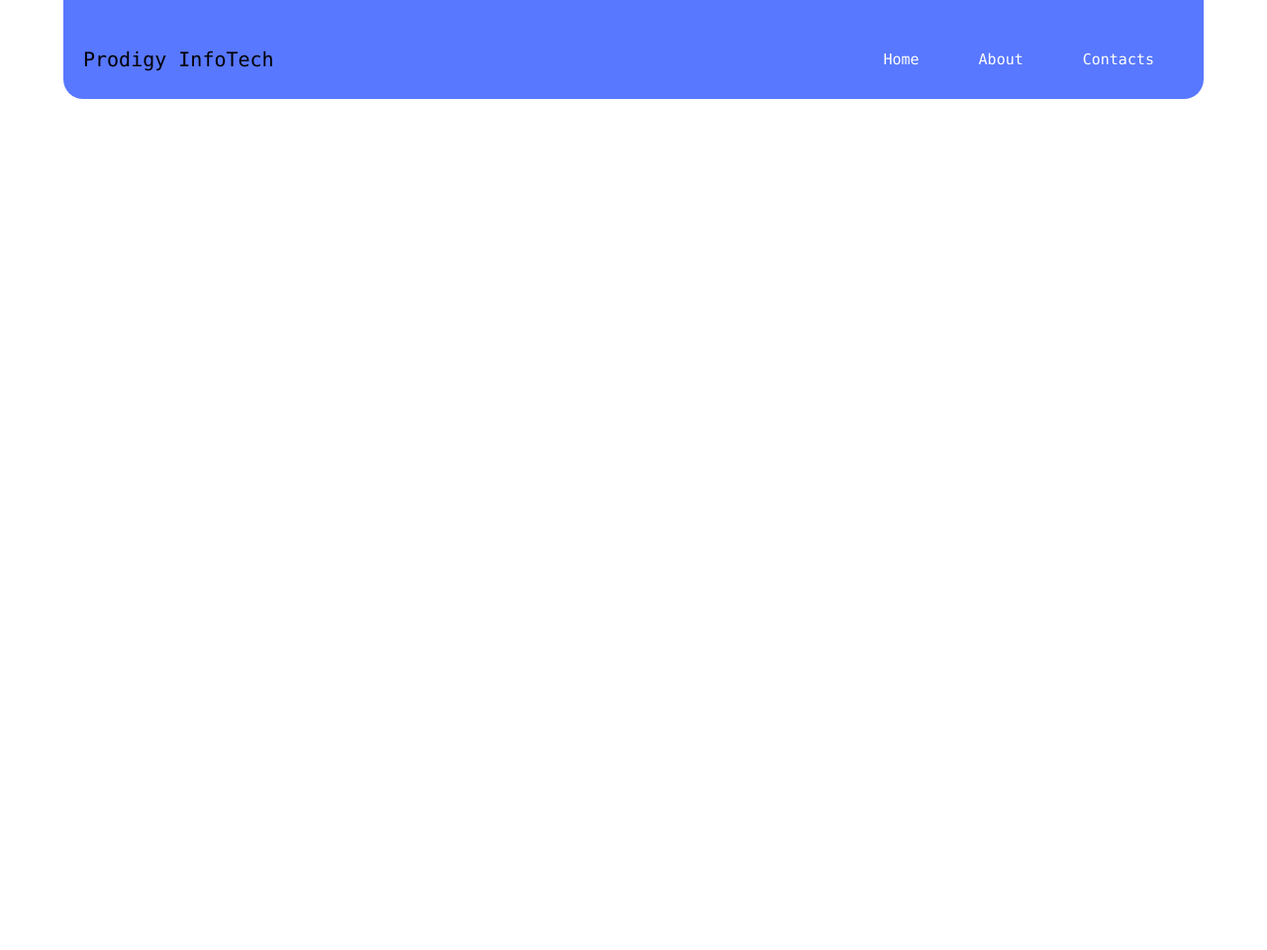
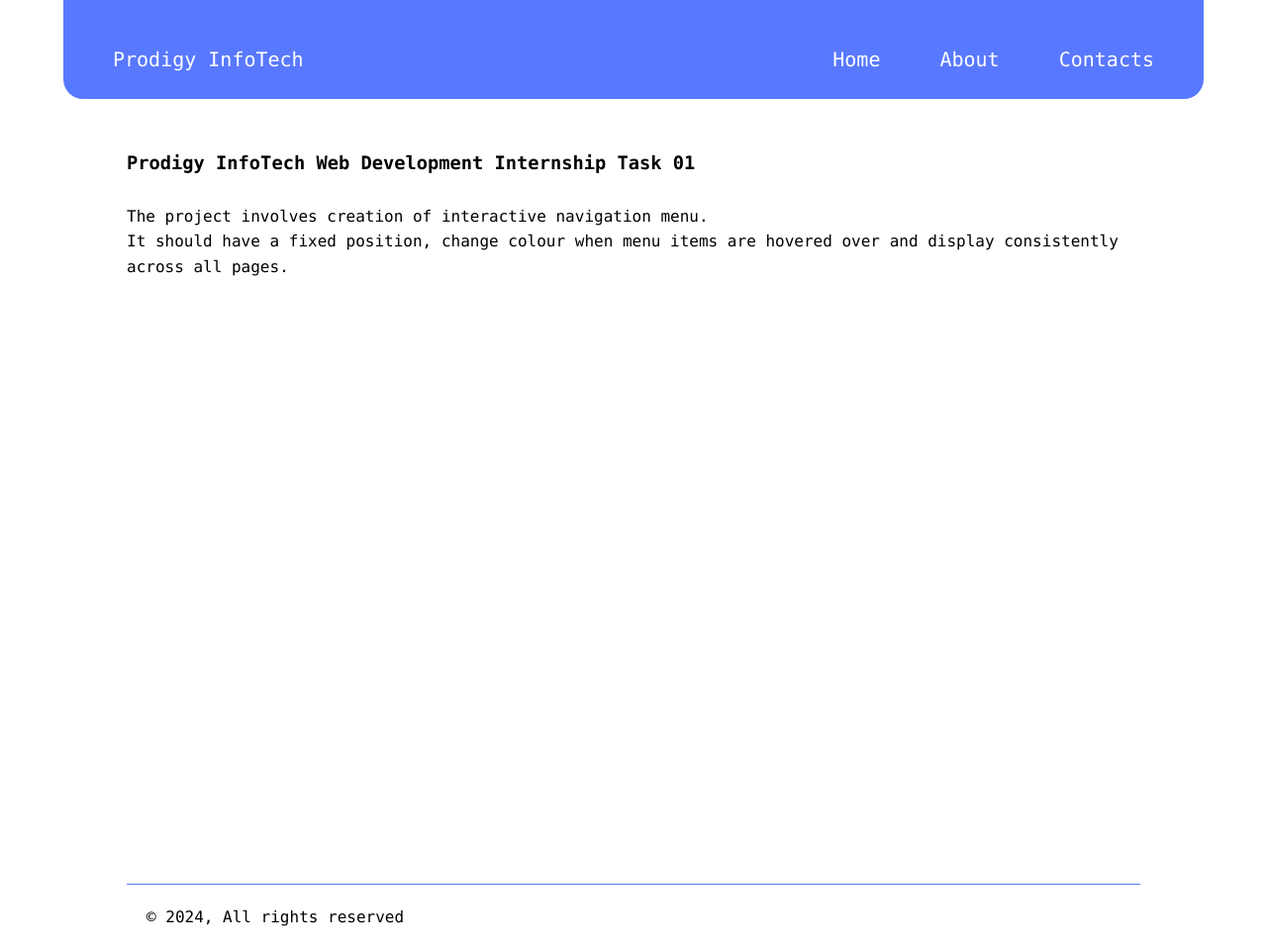
Before and after one commit to kelvinmacharia254/PRODIGY_WD_01, a plain HTML site: page index.html in a window 1280 px wide. Shown: the whole page at 99% size. Before the commit the page ends 800 px from the top, so only its background shows below. Drawn offline with Linux system fonts and the light colour scheme.

Commit message:
- set body to flex for content centering purposes with justify-content or align-items depending on flex direction. - set body to 100vh> or greater to allow scrolling to demonstrate that the nav is fixed. - put main and footer into a container and turn the container to flex. The flex items adjusts to fill available height, which makes the footer stick to the bottom.

```diff
--- a/css/styles.css
+++ b/css/styles.css
@@ -10,9 +10,12 @@ html{
 }
 /* General size */
 body{
-    min-height: 100vh;
+    min-height: 120vh; /* exceeds 100vh to allow scrolling to demonstrate the nav is fixed */
     font-family:Consolas, Arial, sans-serif;
     font-size: 1.6em;
+    line-height: 1.6;
+    display: flex;
+    justify-content: center;
 }
 
 /*nav*/
@@ -20,6 +23,7 @@ nav{
     width:90%;
     height:10rem;
     position:fixed;
+    z-index: 1;
     top: 0;
     left: 50%;
     transform: translateX(-50%);
@@ -41,7 +45,7 @@ nav li{
 }
 
 nav a{
-    font-size: 1.5rem;
+    font-size: 2rem;
     color: #ffffff;
     text-decoration:none;
     height:100%;
@@ -67,6 +71,10 @@ nav a:hover{
     font-size: 2rem;
 }
 
+.logo a:hover{
+    background-color: initial;
+}
+
 /* sidebar menu*/
 .sm-menu{
     position: fixed;
@@ -77,7 +85,7 @@ nav a:hover{
     align-items: start;
     top: 0;
     right: 0;
-    background-color: #dea9a9;
+    background-color: #5877fd;
     width: 40%;
 }
 
@@ -85,6 +93,21 @@ nav a:hover{
 .sm-menu a {
     width: 100%;
 }
+
+/* content area */
+#content{
+    margin-top:15rem;
+    width: 80%;
+    display:flex;
+    flex-direction: column;
+}
+
+footer{
+    border-top: 1px solid rgb(88, 120, 255);
+    padding: 2rem;
+    margin-top: auto;
+}
+
 
 /* media queries*/
 @media screen and (min-width: 600px){
@@ -95,6 +118,4 @@ nav a:hover{
     .toggle-button{
         display: none;
     }
-
-
 }
--- a/index.html
+++ b/index.html
@@ -11,7 +11,7 @@
     <header>
         <nav>
             <div class="logo">
-                Prodigy InfoTech
+                <a href="#home">Prodigy InfoTech</a>
             </div>
             <ul>
                 <li  class="lg-menu"><a href="#home">Home</a></li>
@@ -35,5 +35,22 @@
         </nav>
     </header>
 
+    <div id="content">
+        <main>
+            <h3>Prodigy InfoTech Web Development Internship Task 01</h3>
+            <br>
+            <p>
+                The project involves creation of interactive navigation menu.
+                <br>
+                It should have a fixed position, change colour when menu items
+                are hovered over and display consistently across all pages.
+                <br>
+            </p>
+        </main>
+        <footer>
+            &copy; 2024, All rights reserved
+        </footer>
+    </div>
+
 </body>
 </html>
--- a/scripts/main.js
+++ b/scripts/main.js
@@ -1,3 +1,8 @@
+// load home page
+window.addEventListener('load', () => {
+    window.location.hash = ('#home');
+})
+
 // GUI elements
 const smMenuSideBar = document.querySelector(".sm-menu");
 
```
